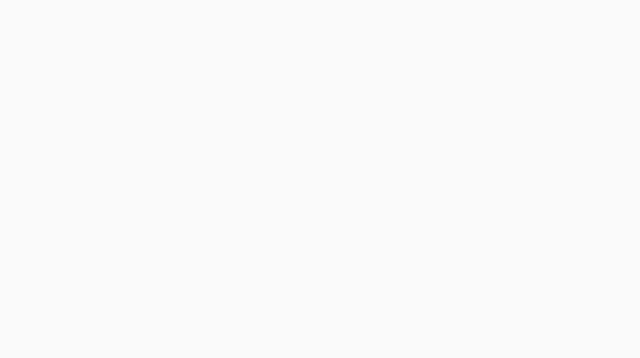
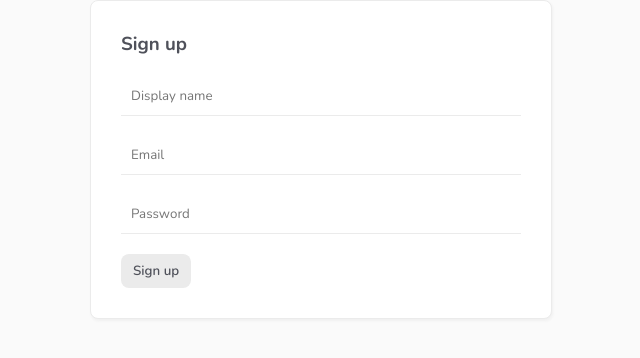
Before and after one commit to MDNROnik/START_VUE, a Vue app in the folder 5-Music-Playlist/: page /signup in a window 1280 px wide. Before the commit this address had no page. Shown: the top 358 px of the page, without its empty margins (319-959 px from the left). Built offline with nearby package versions, Linux system fonts and the light colour scheme.

Commit message:
SignUp System Set Up

```diff
--- a/5-Music-Playlist/src/composables/useSignup.js
+++ b/5-Music-Playlist/src/composables/useSignup.js
@@ -1,7 +1,7 @@
 
 import { createUserWithEmailAndPassword, updateProfile } from 'firebase/auth';
 import { ref } from 'vue';
-import { projectAuth } from '../firebase/configs.js';
+import { projectAuth } from '@/firebase/config.js'; // Adjust the path as necessary
 
 const error = ref(null);
 const isPending = ref(false);
@@ -11,7 +11,7 @@ const signUp = async (email, password, displayName) => {
     try {
         const res = await createUserWithEmailAndPassword(projectAuth, email, password)
         if (!res) {
-        throw new Error('Could not complete signUp')
+          throw new Error('Could not complete signUp')
         }
         await updateProfile(res.user, { displayName })
         console.log(res.user);
--- a/5-Music-Playlist/src/router/index.js
+++ b/5-Music-Playlist/src/router/index.js
@@ -1,6 +1,7 @@
 import { createRouter, createWebHistory } from 'vue-router'
 import HomeView from '../views/HomeView.vue'
 import LoginView from '@/views/auth/Login.vue'
+import SignUpView from '@/views/auth/SignUp.vue'
 
 const router = createRouter({
   history: createWebHistory(import.meta.env.BASE_URL),
@@ -15,6 +16,11 @@ const router = createRouter({
       name: 'login',
       component: LoginView,
     },
+    {
+      path: '/signup',
+      name: 'signup',
+      component: SignUpView,
+    },
   ],
 })
 
--- /dev/null
+++ b/5-Music-Playlist/src/views/auth/SignUp.vue
@@ -0,0 +1,35 @@
+<template>
+  <form @submit.prevent="handleSubmit">
+    <h3>Sign up</h3>
+    <input type="text" placeholder="Display name" v-model="displayName" />
+    <input type="email" placeholder="Email" v-model="email" />
+    <input type="password" placeholder="Password" v-model="password" />
+    <div v-if="error" class="error">{{ error }}</div>
+    <button v-if="!isPending">Sign up</button>
+    <button v-if="isPending" disabled>Loading</button>
+  </form>
+</template>
+
+<script>
+import useSignup from "@/composables/useSignup";
+import { ref } from "vue";
+
+export default {
+  setup() {
+    const { error, signUp, isPending } = useSignup();
+
+    const email = ref("");
+    const password = ref("");
+    const displayName = ref("");
+
+    const handleSubmit = async () => {
+      const res = await signUp(email.value, password.value, displayName.value);
+      if (!error.value) {
+        console.log("user signed up");
+      }
+    };
+
+    return { email, password, displayName, handleSubmit, error, isPending };
+  },
+};
+</script>
```
